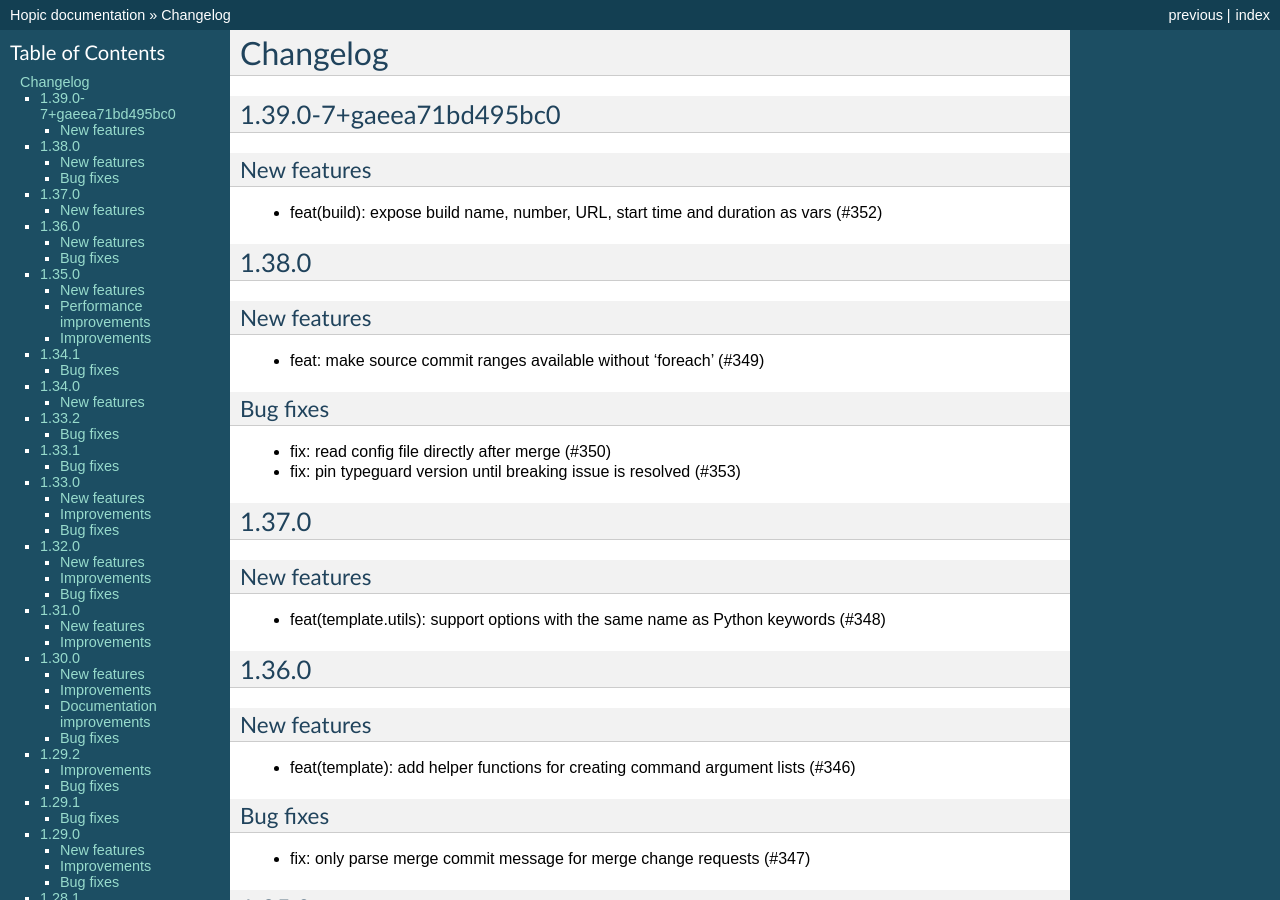
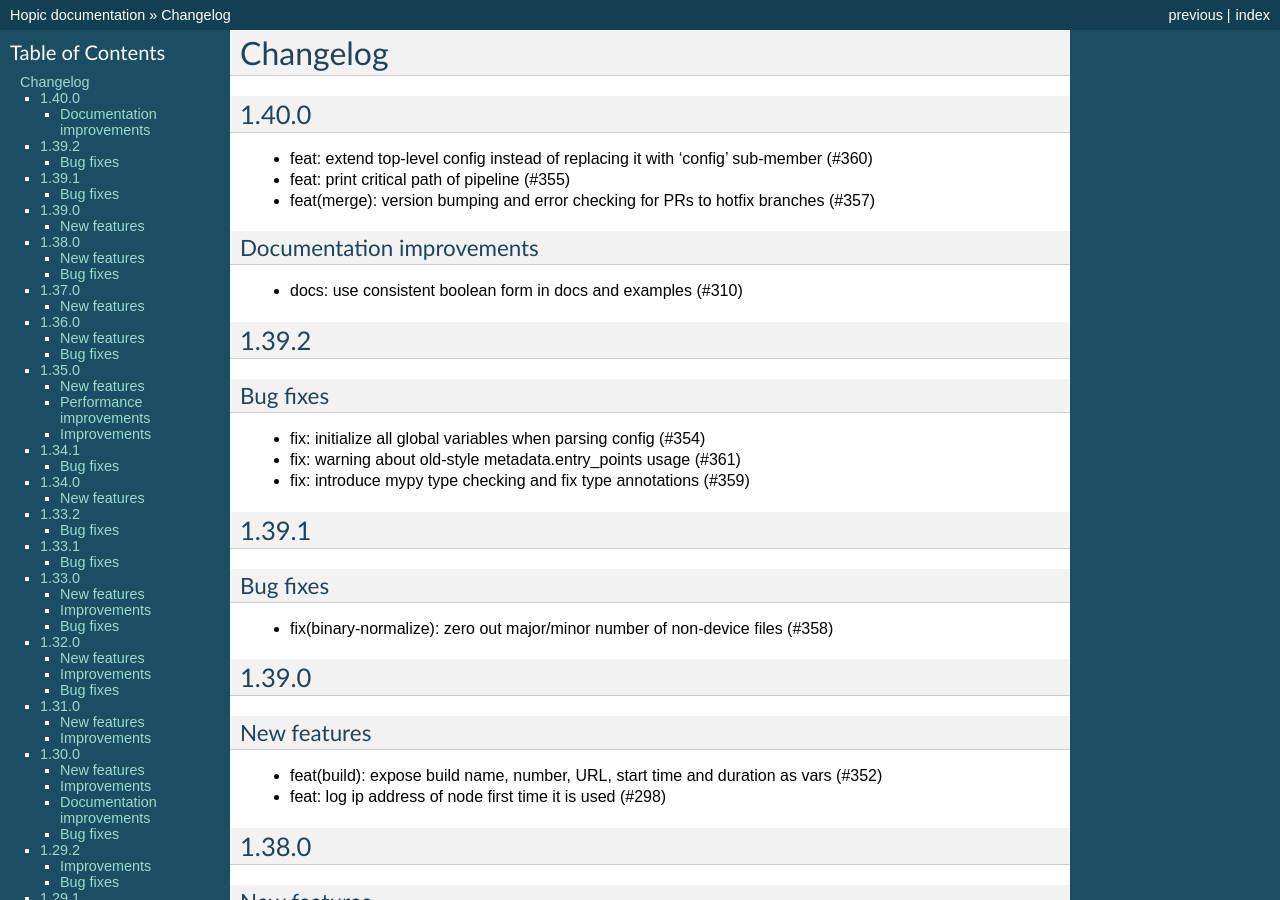
Before and after one commit to tomtom-international/hopic, a Sphinx documentation site: the page built from doc/source/changes.rst, in a window 1280 px wide and 900 px high. Built offline with Sphinx 7.4.7, drawn with Linux system fonts in a browser that asks for light colours.

Commit message:
docs(changelog): add new entries for 1.39.0 through 1.39.2 and upcoming 1.40.0

```diff
--- a/doc/source/changes.rst
+++ b/doc/source/changes.rst
@@ -17,13 +17,44 @@
 Changelog
 =========
 
-1.39.0-7+gaeea71bd495bc0
+1.40.0
+======
+
+* feat: extend top-level config instead of replacing it with 'config' sub-member (#360)
+* feat: print critical path of pipeline (#355)
+* feat(merge): version bumping and error checking for PRs to hotfix branches (#357)
+
+Documentation improvements
+--------------------------
+
+* docs: use consistent boolean form in docs and examples (#310)
+
+1.39.2
+======
+
+Bug fixes
+---------
+
+* fix: initialize all global variables when parsing config (#354)
+* fix: warning about old-style metadata.entry_points usage (#361)
+* fix: introduce mypy type checking and fix type annotations (#359)
+
+1.39.1
+======
+
+Bug fixes
+---------
+
+* fix(binary-normalize): zero out major/minor number of non-device files (#358)
+
+1.39.0
 ======
 
 New features
 ------------
 
 * feat(build): expose build name, number, URL, start time and duration as vars (#352)
+* feat: log ip address of node first time it is used (#298)
 
 1.38.0
 ======
```
